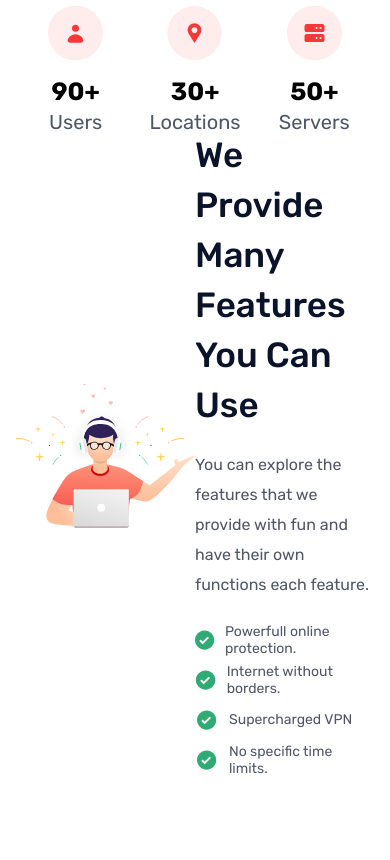
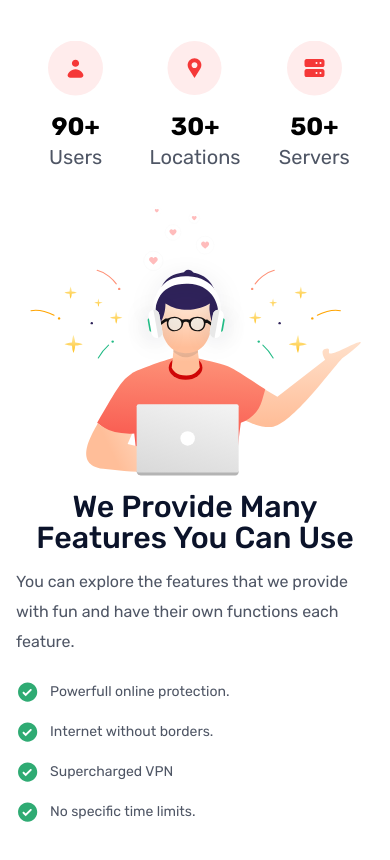
Before and after one commit to russo97/LaslesVPN_LandingPage, a plain HTML site: page index.html in a window 390 px wide. Shown: the part 960-1820 px from the top of the page. Drawn offline with Linux system fonts and the light colour scheme.

Commit message:
feat: adicionado estilo responsivo na seção providers

```diff
--- a/assets/sass/_header.scss
+++ b/assets/sass/_header.scss
@@ -42,7 +42,6 @@
           color: #4F5665;
           font-size: 1rem;
           padding: 0 1.25rem;
-          font-family: Rubik, sans-serif;
           transition: all .2s ease-in-out;
 
           &:hover {
@@ -54,8 +53,8 @@
       @media (max-width: 57.1875rem) {
         z-index: 99;
         width: auto;
+        height: 100vh;
         min-width: 12.5rem;
-        height: 100vh;
 
         top: 0px;
         right: -12.5rem;
@@ -77,8 +76,8 @@
           width: 100%;
 
           a {
+            width: 100%;
             display: block;
-            width: 100%;
             padding: 1.125rem;
           }
         }
@@ -96,7 +95,6 @@
     a {
       font-size: 1rem;
       font-weight: 500;
-      font-family: Rubik, sans-serif;
       transition: all .2s ease-in-out;
 
       &:not(.button) {
@@ -122,9 +120,9 @@
   }
 
   &__hamburguer {
-    width: 2.0625rem;
     height: 1.5rem;
     cursor: pointer;
+    width: 2.0625rem;
     margin-left: 1.875rem;
 
     display: flex;
--- a/assets/sass/_hero.scss
+++ b/assets/sass/_hero.scss
@@ -84,21 +84,17 @@
 
     &__rightbox {
       @media (max-width: 48rem) {
+        order: 1;
         width: 100%;
-        order: 1;
         display: block;
       }
 
       &__imagehero {
+        height: 100%;
         width: 38.1875rem;
-        height: 100%;
 
         display: block;
-
-        background-size: contain;
-        background-position: center;
-        background-repeat: no-repeat;
-        background-image: url('../images/illustration1.svg');
+        background: url('../images/illustration1.svg') center / contain no-repeat;
 
         @media (max-width: 71.25rem) {
           width: 100%;
--- a/assets/sass/_providers.scss
+++ b/assets/sass/_providers.scss
@@ -7,19 +7,44 @@
     height: 39.6875rem;
 
     @extend %flexcentered;
+
+    @media (max-width: 48rem) {
+      height: auto;
+    }
   }
 
   &__contain {
     width: 100%;
     height: 25.9375rem;
 
-    @extend %flexcentered;
+    display: flex;
+    align-items: center;
     justify-content: space-between;
+
+    @media (max-width: 48rem) {
+      height: auto;
+      flex-direction: column;
+    }
 
     &__leftbox {
       height: 100%;
       flex-basis: 50%;
-      background: url("../images/illustration2.svg") center / contain no-repeat;
+
+      &__imagehero {
+        width: 100%;
+        height: 100%;
+        background: url("../images/illustration2.svg") center / contain no-repeat;
+      }
+
+      @media (max-width: 48rem) {
+        width: 100%;
+        height: auto;
+
+        &__imagehero {
+          width: 100%;
+          height: 270px;
+        }
+      }
     }
 
     &__rightbox {
@@ -27,12 +52,33 @@
       flex-basis: 50%;
       max-width: 26.6875rem;
 
+      @media (max-width: 57.25rem) {
+        margin-left: .5rem;
+      }
+
+      @media (max-width: 48rem) {
+        order: 2;
+        margin: 0;
+        flex-basis: 0;
+      }
+
       &__title {
         color: #0B132A;
         font-weight: 500;
         font-size: 2.1875rem;
         line-height: 3.125rem;
         max-width: 23.9375rem;
+
+        @media (max-width: 48rem) {
+          max-width: unset;
+          text-align: center;
+        }
+
+        @media (max-width: 26.25rem) {
+          margin-top: 1rem;
+          font-size: 1.9rem;
+          line-height: 1.9rem;
+        }
       }
 
       &__desc {
@@ -41,6 +87,10 @@
         font-weight: 400;
         margin: 1.25rem 0;
         line-height: 1.875rem;
+
+        @media (max-width: 26.25rem) {
+          margin: .9rem 0;
+        }
       }
 
       &__features {
--- a/assets/sass/_statistics.scss
+++ b/assets/sass/_statistics.scss
@@ -3,10 +3,6 @@
   width: 100%;
   height: 12.5rem;
   margin-top: 6.375rem;
-
-  @media (max-width: 37.5rem) {
-    height: auto;
-  }
 
   &__container {
     height: 100%;
```
Also changed, not shown: assets/css/stylesheet.css, assets/css/stylesheet.min.css, 2 other files.
